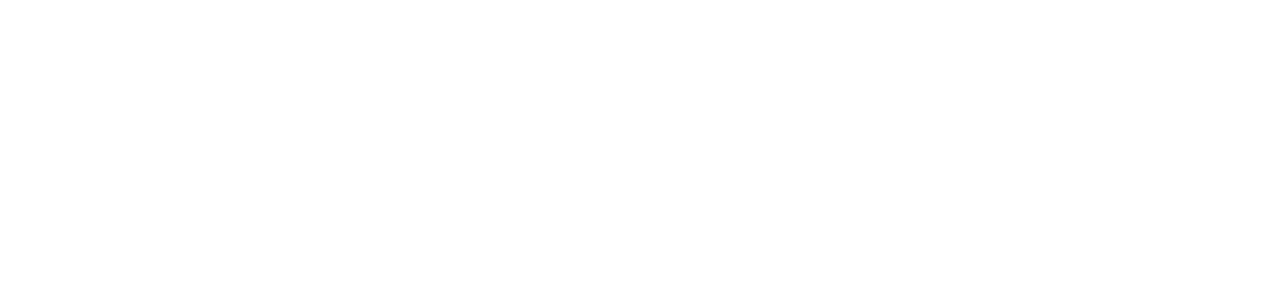
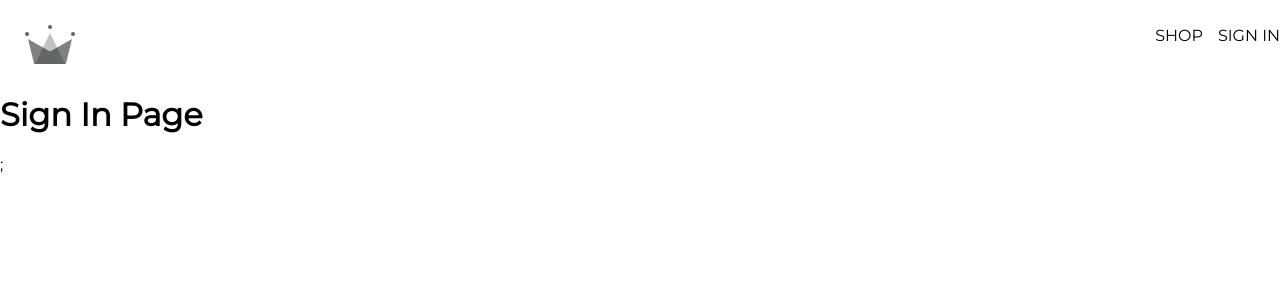
Before and after one commit to alexandroivaldez/RetroMart, a React (Create React App) app in the folder retro-mart/: page /sign-in in a window 1280 px wide. Before the commit this address had no page. Shown: the top 300 px of the page. Built offline with nearby package versions, Linux system fonts and the light colour scheme; the HTML template or start-up script is replaced by a standard one.

Commit message:
Installed Firebase

```diff
--- a/retro-mart/package.json
+++ b/retro-mart/package.json
@@ -6,6 +6,7 @@
     "@testing-library/jest-dom": "^5.16.5",
     "@testing-library/react": "^13.4.0",
     "@testing-library/user-event": "^13.5.0",
+    "firebase": "^9.10.0",
     "react": "^18.2.0",
     "react-dom": "^18.2.0",
     "react-router-dom": "6",
--- a/retro-mart/src/App.js
+++ b/retro-mart/src/App.js
@@ -1,6 +1,7 @@
 import { Routes, Route, Outlet} from 'react-router-dom';
 import Home from "./routes/home/home.component.jsx";
 import Navigation from './routes/navigation/navigation.component.jsx';
+import SignIn from './routes/sign-in/sign-in.component.jsx';
 
 const Shop = () => {
   return (
@@ -14,6 +15,7 @@
       <Route path="/" element={<Navigation />}>
         <Route index element={<Home />} />
         <Route path='shop' element={<Shop />} />
+        <Route path='sign-in' element={<SignIn />} />
       </Route>
     </Routes>
   );
--- a/retro-mart/src/routes/navigation/navigation.component.jsx
+++ b/retro-mart/src/routes/navigation/navigation.component.jsx
@@ -12,6 +12,7 @@
         </Link>
           <div className="nav-links-container">
             <Link className='nav-link' to="/shop">SHOP</Link>
+            <Link className='sign-in' to="/sign-in">SIGN IN</Link>
           </div>
         </div>
         <Outlet />
--- /dev/null
+++ b/retro-mart/src/routes/sign-in/sign-in.component.jsx
@@ -0,0 +1,9 @@
+const SignIn = () => {
+    return (
+        <div>
+            <h1>Sign In Page</h1>;
+        </div>
+    )
+}
+
+export default SignIn;
```
Also changed, not shown: 1 other file (tests, documents, lock files or other folders).
